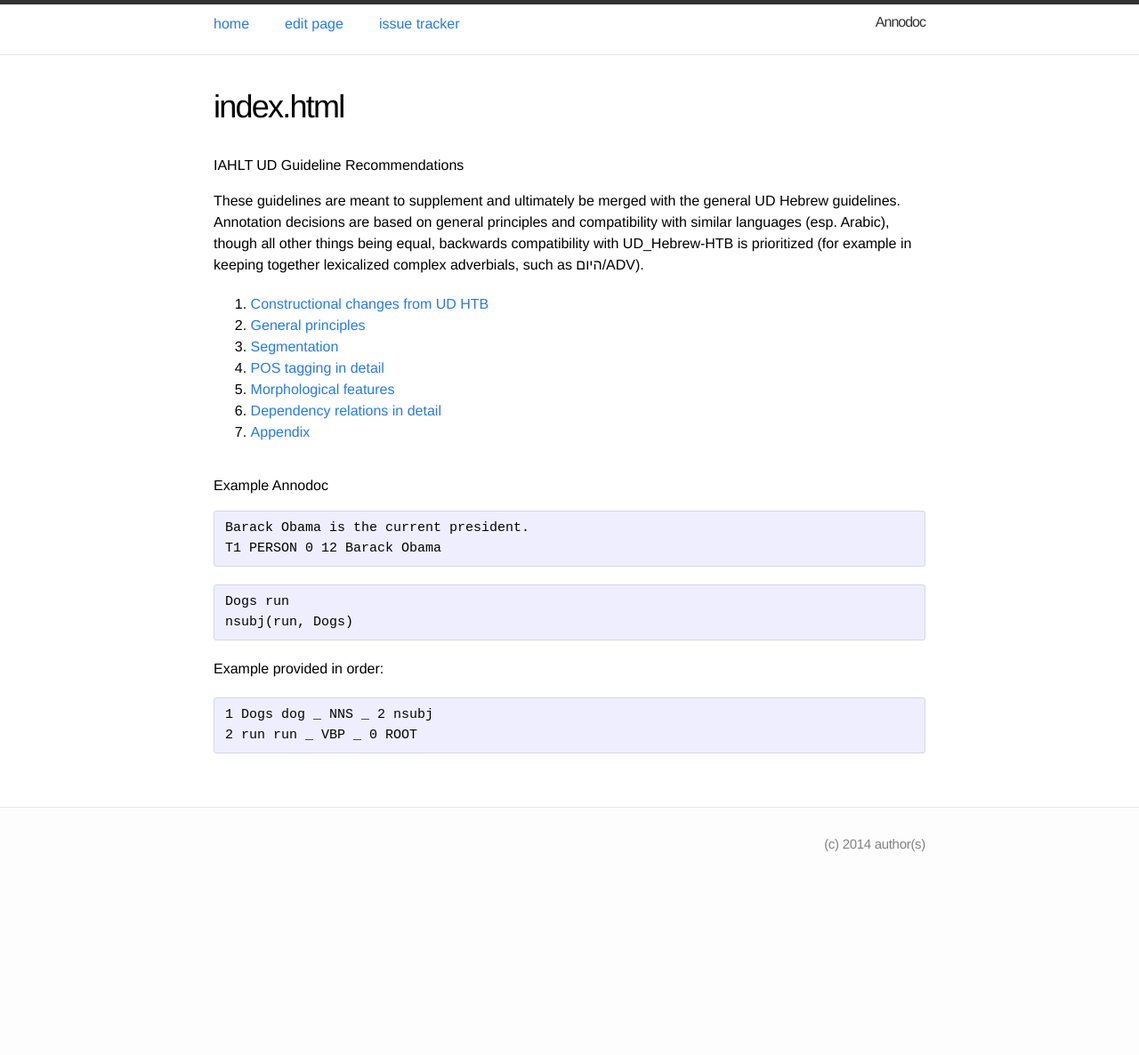
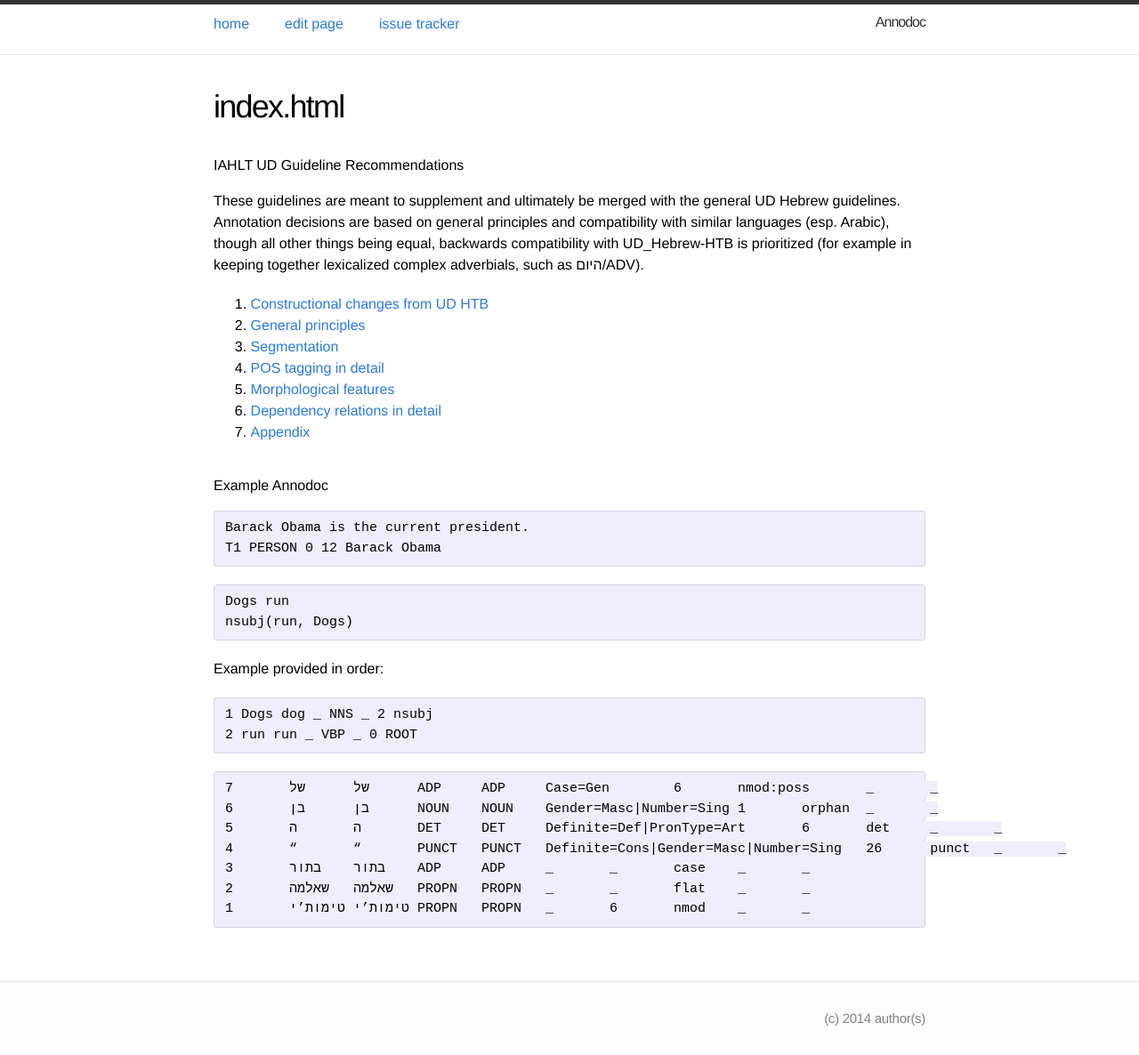
Before and after one commit to IAHLT/heb-ud-gudielines, a Jekyll site: the page built from index.md, in a window 1280 px wide. Shown: the whole page at 89% size. Built offline with Jekyll 4.4.1, drawn with Linux system fonts in a browser that asks for light colours; before the commit the page ends 991 px from its top, so only the background shows below that.

Commit message:
Update index.md

```diff
--- a/index.md
+++ b/index.md
@@ -32,3 +32,13 @@ Example provided in order:
 1 Dogs dog _ NNS _ 2 nsubj
 2 run run _ VBP _ 0 ROOT
 ~~~
+
+~~~ conllux
+7	של	של	ADP	ADP	Case=Gen	6	nmod:poss	_	_
+6	בן	בן	NOUN	NOUN	Gender=Masc|Number=Sing	1	orphan	_	_
+5	ה	ה	DET	DET	Definite=Def|PronType=Art	6	det	_	_
+4	“	“	PUNCT	PUNCT	Definite=Cons|Gender=Masc|Number=Sing	26	punct	_	_
+3	בתור	בתור	ADP	ADP	_	_	case	_	_
+2	שאלמה	שאלמה	PROPN	PROPN	_	_	flat	_	_
+1	טימות’י	טימות’י	PROPN	PROPN	_	6	nmod	_	_
+~~~
```
